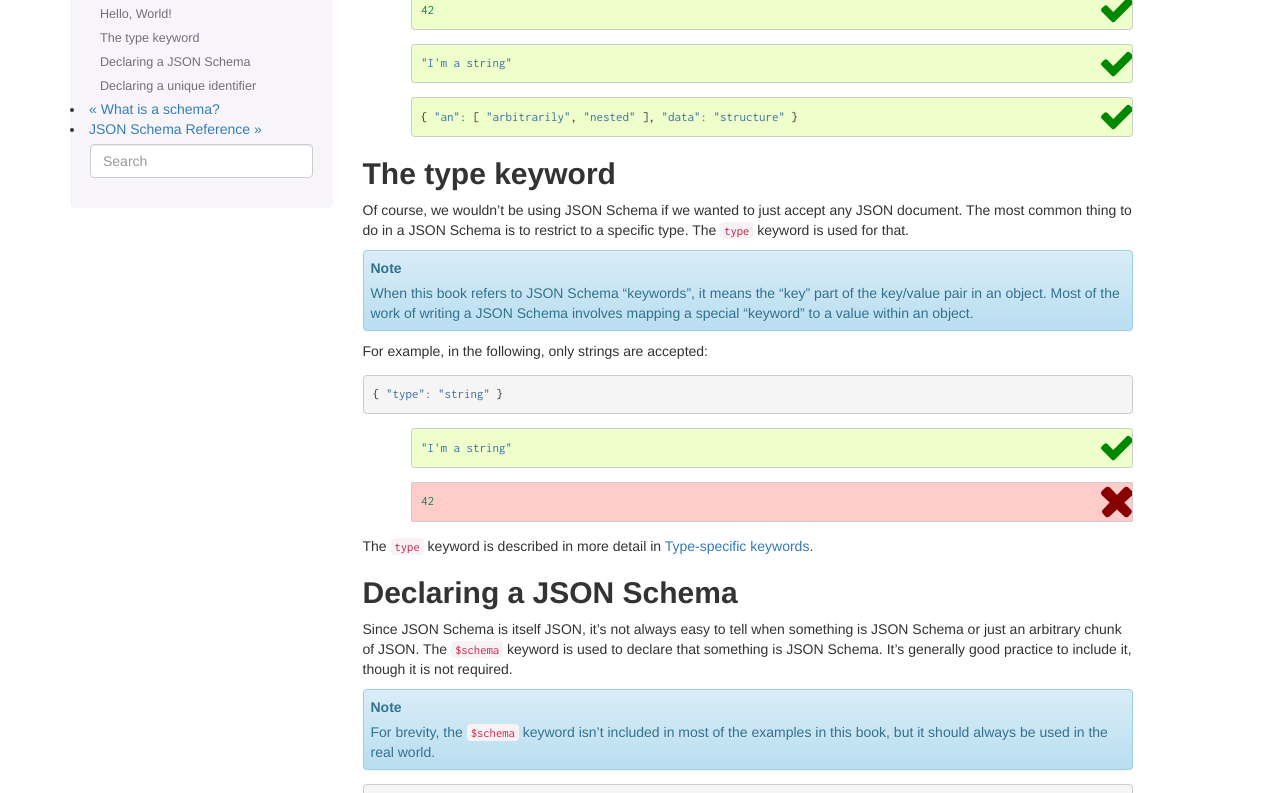
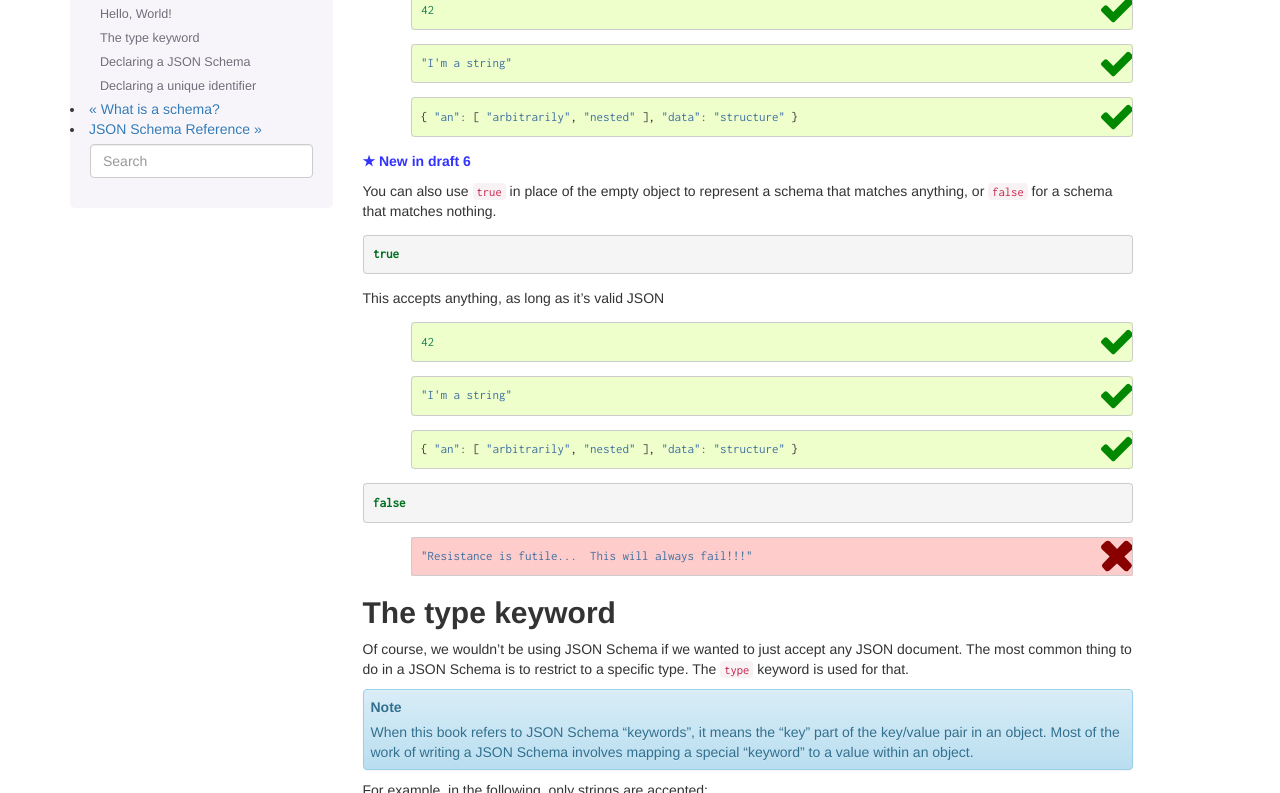
Before and after one commit to json-schema-org/understanding-json-schema, a Sphinx documentation site: the page built from source/basics.rst, in a window 1280 px wide and 900 px high, scrolled down 257 px, cut to the strip 107-900 px from the top of the window. Built offline with Sphinx 7.4.7, drawn with Linux system fonts in a browser that asks for light colours; some web fonts are replaced.

Commit message:
Describe use of booleans as schema

```diff
--- a/source/basics.rst
+++ b/source/basics.rst
@@ -24,6 +24,28 @@ completely valid schema that will accept any valid JSON.
    "I'm a string"
    --
    { "an": [ "arbitrarily", "nested" ], "data": "structure" }
+
+|draft6|
+
+You can also use ``true`` in place of the empty object to represent a schema
+that matches anything, or ``false`` for a schema that matches nothing.
+
+.. schema_example::
+
+   true
+   --
+   // This accepts anything, as long as it's valid JSON
+   42
+   --
+   "I'm a string"
+   --
+   { "an": [ "arbitrarily", "nested" ], "data": "structure" }
+
+.. schema_example::
+
+   false
+   --X
+   "Resistance is futile...  This will always fail!!!"
 
 The type keyword
 ----------------
```
